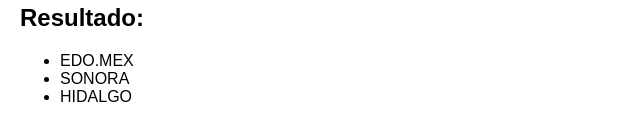
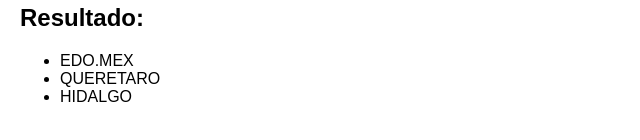
Before and after one commit to unschostings/Estados, a plain HTML site: page index.html in a window 1280 px wide. Both pictures are taken after a click on the button "Buscar". Shown: the part 164-304 px from the top of the page, 0-640 px from the left. Drawn offline with Linux system fonts and the light colour scheme.

Commit message:
Update index.html

```diff
--- a/index.html
+++ b/index.html
@@ -35,7 +35,7 @@
             var solucion = document.getElementById("solucion").value;
             // Aquí puedes hacer una llamada AJAX para enviar el estado inicial y la solución al servidor y obtener el resultado del algoritmo DFS
             // Por simplicidad, en este ejemplo, simplemente imprimimos el resultado en la página
-            var resultado = ["EDO.MEX", "SONORA", "HIDALGO"]; // Aquí debes colocar el resultado obtenido del algoritmo DFS
+            var resultado = ["EDO.MEX", "QUERETARO", "HIDALGO"]; // Aquí debes colocar el resultado obtenido del algoritmo DFS
             mostrarResultado(resultado);
         }
 
```
